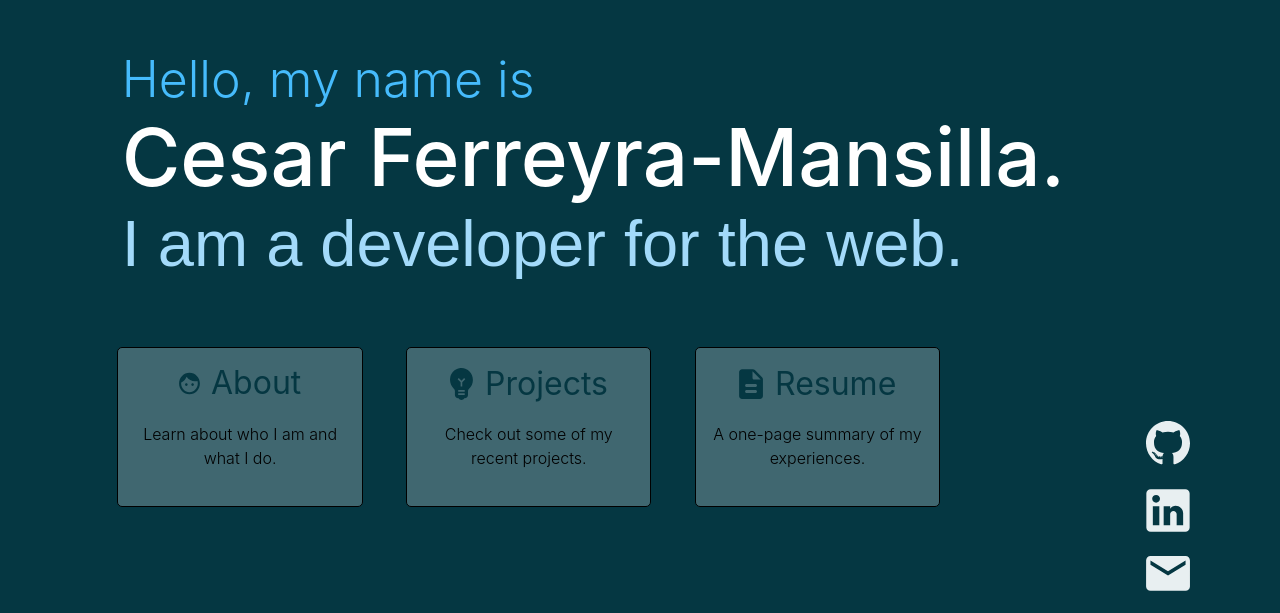
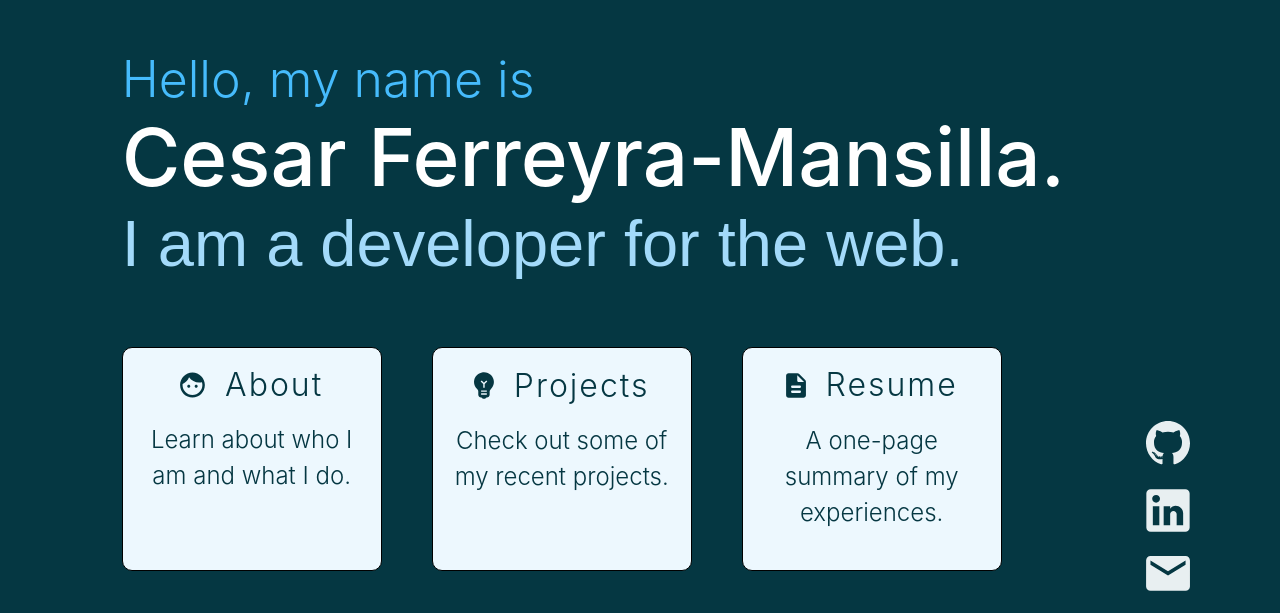
Before and after one commit to crfmc/crfmc.me, a React (Create React App) app in the folder client/: page / in a window 1280 px wide. Shown: the part 165-778 px from the top of the page. Built offline with nearby package versions, Linux system fonts and the light colour scheme.

Commit message:
MAke Navlinks responsive

```diff
--- a/client/src/v2/styles_v2/navigation.module.css
+++ b/client/src/v2/styles_v2/navigation.module.css
@@ -1,8 +1,8 @@
 .navigation_container {
   display: flex;
-  flex-direction: row;
-  width: 70%;
-  margin-left: 8%;
+  /* flex-direction: row; */
+  /* width: 70%; */
+  /* margin-left: 8%; */
 }
 
 /* <700px screen width ——————————————————————————————————————————————————————————*/
--- a/client/src/v2/styles_v2/navlink.module.css
+++ b/client/src/v2/styles_v2/navlink.module.css
@@ -2,23 +2,22 @@
   display: flex;
   color: inherit;
   text-decoration: none;
-  width: inherit;
-  margin-right: 5%;
 }
 
 .navlink_container {
   display: flex;
   flex-direction: column;
-  width: 20%;
-  height: 20vh;
-  flex-grow: 1;
-  justify-content: space-between;
-  background-color: #e8eff142;
+  width: 390px;
+  height: auto;
+  /* flex-grow: 1; */
+  justify-content: flex-start;
+  background-color: #edf8fe;
   border: 1px solid black;
-  border-radius: 5px;
+  border-radius: 10px;
   animation: slidein 2s;
   animation-timing-function: ease-out;
   text-align: center;
+  margin-right: 50px;
 }
 
 .navlink_container:hover {
@@ -29,18 +28,22 @@
   display: flex;
   flex-direction: row;
   justify-content: center;
-  margin: 5% auto 2% auto;
+  margin: 15px auto 25px auto;
   padding: none;
 }
 
 .navlink_header img {
-  width: 10%;
-  margin-right: 5%;
+  width: 30px;
+  margin-right: 25px;
+}
+img[alt="Minimalist face logo"] {
+  width: 35px;
 }
 
 .navlink_header h2 {
-  font-size: 200%;
-  font-weight: 400;
+  font-size: 45px;
+  font-weight: 300;
+  letter-spacing: 2px;
   margin: 2% 0;
 }
 
@@ -51,11 +54,11 @@
 }
 
 .subtext {
-  font-size: 100%;
+  font-size: 30px;
   font-weight: 300;
-  color: black;
+  color: #053742;
   margin: 0 auto 15% auto;
-  padding: 0 5%;
+  padding: 0 30px;
 }
 
 .nav_button {
@@ -88,20 +91,95 @@
   }
 }
 
-/* <1040px screen width ——————————————————————————————————————————————————————————*/
-@media (max-width: 1040px) {
+/* <1600px screen width ——————————————————————————————————————————————————————————*/
+@media (max-width: 1600px) {
   .navlink_container {
-    height: 20vh;
-    margin-bottom: 5%;
+    width: 350px;
+  }
+}
+
+/* <1450px screen width ——————————————————————————————————————————————————————————*/
+@media (max-width: 1450px) {
+  .navlink_container {
+    width: 300px;
   }
 
   .navlink_header h2 {
-    font-size: 150%;
+    font-size: 40px;
   }
 
   .subtext {
-    font-size: 90%;
+    font-size: 28px;
+    padding: 0 20px;
   }
+
+  .navlink_header img {
+    width: 25px;
+    margin-right: 25px;
+  }
+
+  img[alt="Minimalist face logo"] {
+    width: 30px;
+  }
+
+}
+
+/* <1300px screen width ——————————————————————————————————————————————————————————*/
+@media (max-width: 1300px) {
+  .navlink_container {
+    width: 260px;
+  }
+
+  .navlink_header {
+    margin-bottom: 15px;
+  }
+
+  .navlink_header h2 {
+    font-size: 32px;
+  }
+
+  .subtext {
+    font-size: 24px;
+    padding: 0 15px;
+  }
+
+  .navlink_header img {
+    width: 20px;
+    margin-right: 20px;
+  }
+
+  img[alt="Minimalist face logo"] {
+    width: 25px;
+  }
+
+}
+
+/* <1200px screen width ——————————————————————————————————————————————————————————*/
+@media (max-width: 1200px) {
+  .navlink_container {
+    width: 215px;
+    height: auto;
+    margin-right: 20px;
+  }
+
+  .navlink_header h2 {
+    font-size: 25px;
+  }
+
+  .subtext {
+    font-size: 20px;
+    padding: 0 10px;
+  }
+
+  .navlink_header img {
+    width: 20px;
+    margin-right: 20px;
+  }
+
+  img[alt="Minimalist face logo"] {
+    width: 25px;
+  }
+
 }
 
 @media (max-width: 1040px) and (max-height: 2000px) {
@@ -110,7 +188,7 @@
   }
 
   .subtext {
-    margin: 5% auto auto auto;
+    /* margin: 5% auto auto auto; */
   }
 }
 
--- a/client/src/v2/styles_v2/project.module.css
+++ b/client/src/v2/styles_v2/project.module.css
@@ -2,7 +2,7 @@
   display: flex;
   flex-direction: row-reverse;
   margin: 5% 0;
-  padding: 5% 0;
+  padding: 20px;
   height: 80%;
   width: 100%;
   background-color: white;
```
